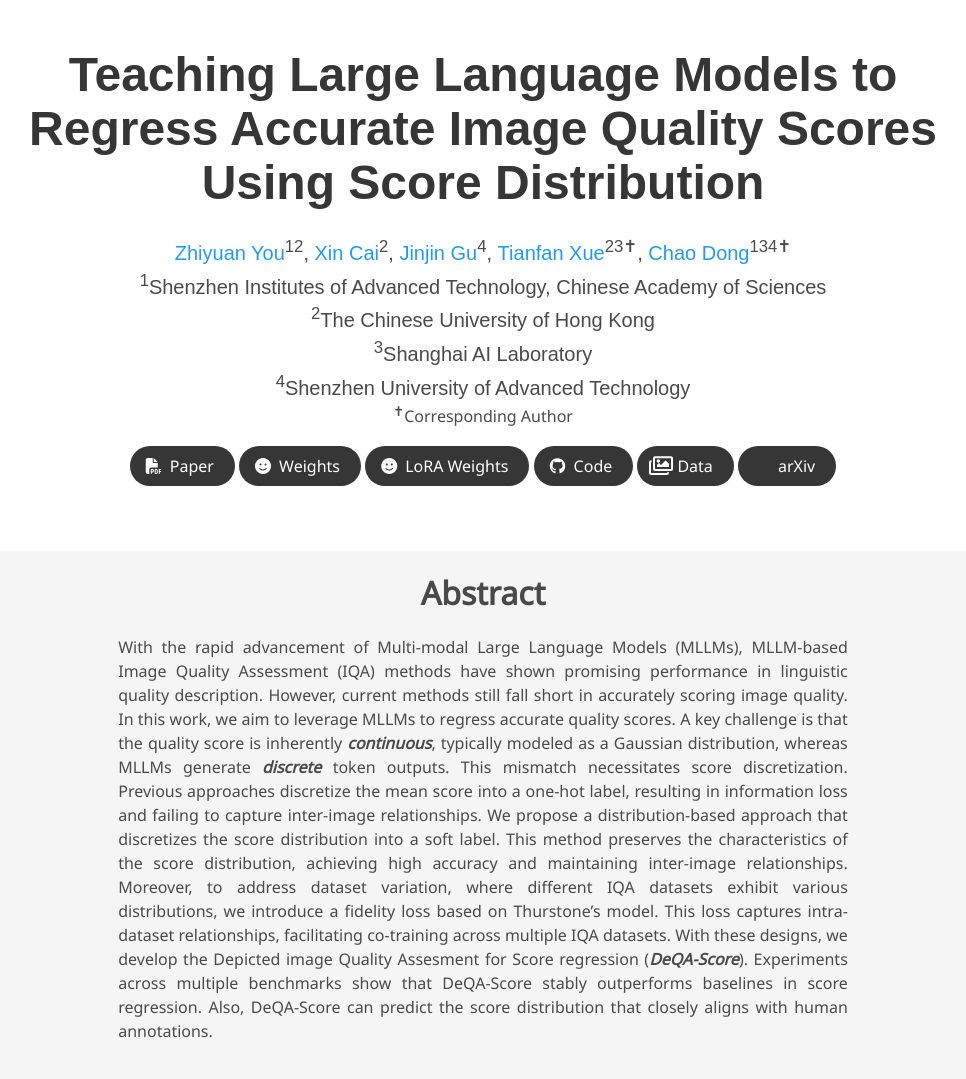
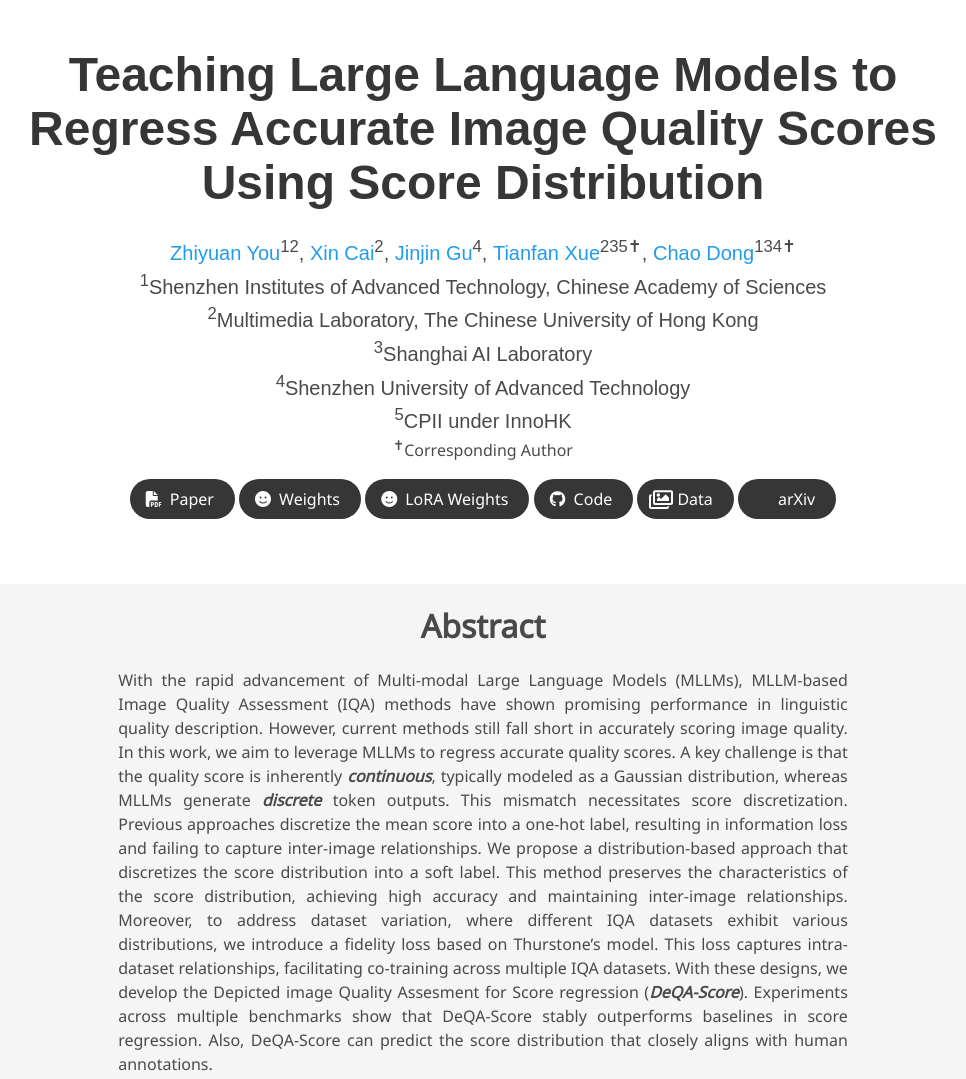
Before and after one commit to DepictQA/deqa-score, a plain HTML site: page index.html in a window 1280 px wide. Shown: the top 1079 px of the page, without its empty margins (157-1123 px from the left). Drawn offline with nearby package versions, Linux system fonts and the light colour scheme; some icons are missing; a web font is replaced by a local one.

Commit message:
revise info

```diff
--- a/index.html
+++ b/index.html
@@ -61,7 +61,7 @@
               <span class="author-block">
                 <a href="https://www.jasongt.com/" target="_blank">Jinjin Gu</a><sup>4</sup>,</span>
               <span class="author-block">
-                <a href="https://tianfan.info/" target="_blank">Tianfan Xue</a><sup>23&#10013</sup>,</span>
+                <a href="https://tianfan.info/" target="_blank">Tianfan Xue</a><sup>235&#10013</sup>,</span>
               <span class="author-block">
                 <a href="https://xpixel.group/2010/01/20/chaodong.html" target="_blank">Chao
                   Dong</a><sup>134&#10013</sup></span>
@@ -70,9 +70,10 @@
             <div class="is-size-5 publication-authors">
               <span class="author-block"><sup>1</sup>Shenzhen Institutes of Advanced Technology, Chinese Academy of
                 Sciences</span><br>
-              <span class="author-block"><sup>2</sup>The Chinese University of Hong Kong</span><br>
+              <span class="author-block"><sup>2</sup>Multimedia Laboratory, The Chinese University of Hong Kong</span><br>
               <span class="author-block"><sup>3</sup>Shanghai AI Laboratory</span><br>
-              <span class="author-block"><sup>4</sup>Shenzhen University of Advanced Technology</span>
+              <span class="author-block"><sup>4</sup>Shenzhen University of Advanced Technology</span><br>
+              <span class="author-block"><sup>5</sup>CPII under InnoHK</span>
             </div>
 
             <sup>&#10013</sup>Corresponding Author</span>
@@ -273,7 +274,8 @@
     @inproceedings{deqa_score,
       title={Teaching Large Language Models to Regress Accurate Image Quality Scores using Score Distribution},
       author={You, Zhiyuan and Cai, Xin and Gu, Jinjin and Xue, Tianfan and Dong, Chao},
-      booktitle={IEEE Conference on Computer Vision and Pattern Recognition},
+      booktitle={Proceedings of the IEEE/CVF Conference on Computer Vision and Pattern Recognition},
+      pages={14483--14494},
       year={2025},
     }
             </code>
```
